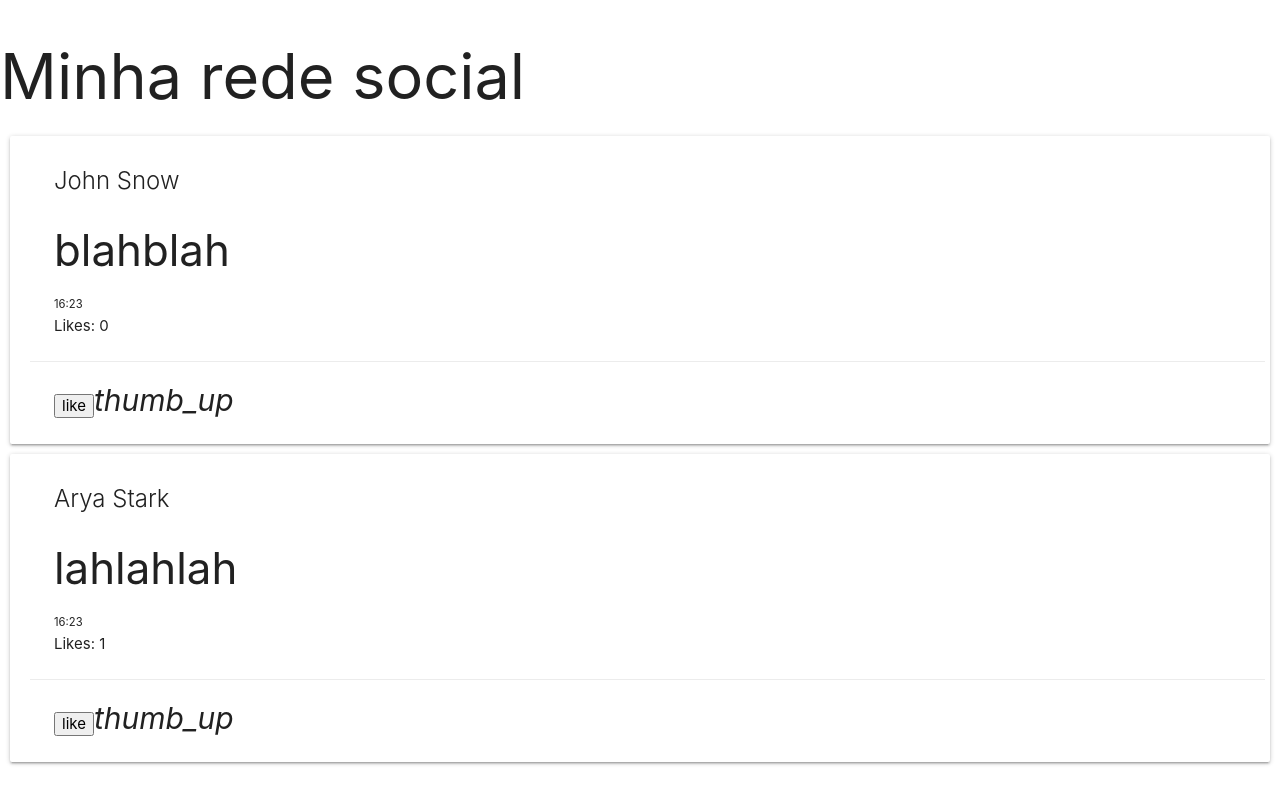
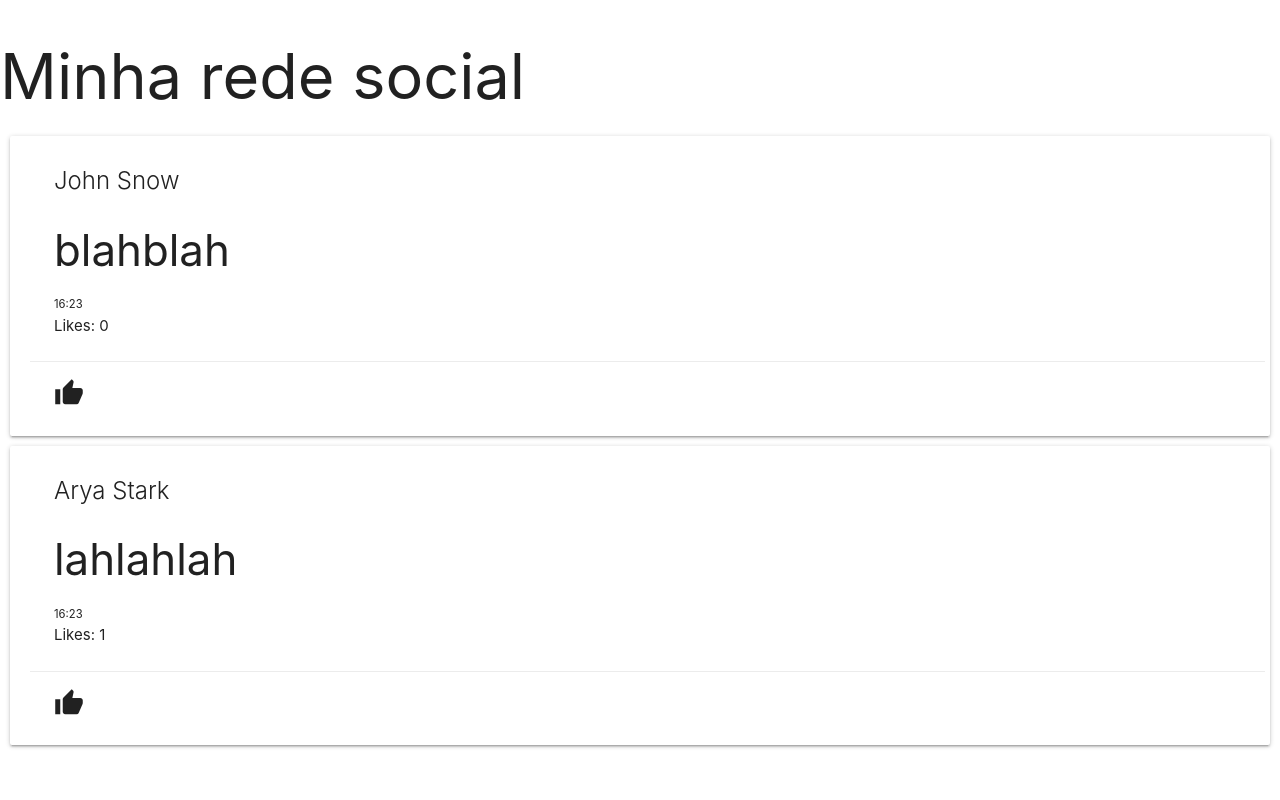
Before and after one commit to pimenta-arthur/react-training-ufjf, a React (Create React App) app: page / in a window 1280 px wide. Built offline with nearby package versions, Linux system fonts and the light colour scheme.

Commit message:
added material icon

```diff
--- a/public/index.html
+++ b/public/index.html
@@ -24,6 +24,7 @@
     <link rel="stylesheet" href="https://cdnjs.cloudflare.com/ajax/libs/materialize/1.0.0/css/materialize.min.css">
     <!-- Compiled and minified JavaScript -->
     <script src="https://cdnjs.cloudflare.com/ajax/libs/materialize/1.0.0/js/materialize.min.js"></script>
+    <link href="https://fonts.googleapis.com/icon?family=Material+Icons" rel="stylesheet">
 
     <title>React App</title>
   </head>
--- a/src/components/post.js
+++ b/src/components/post.js
@@ -24,8 +24,8 @@
           <p>Likes: {this.state.likes}</p>
         </div>
         <div className="card-action">
-          <button onClick={this.doLike.bind(this)}>like</button>
-          <i className="small material-icons">thumb_up</i>
+          {/* <button >like</button> */}
+          <i className="small material-icons" onClick={this.doLike.bind(this)}>thumb_up</i>
         </div>
       </div>
     );
```
